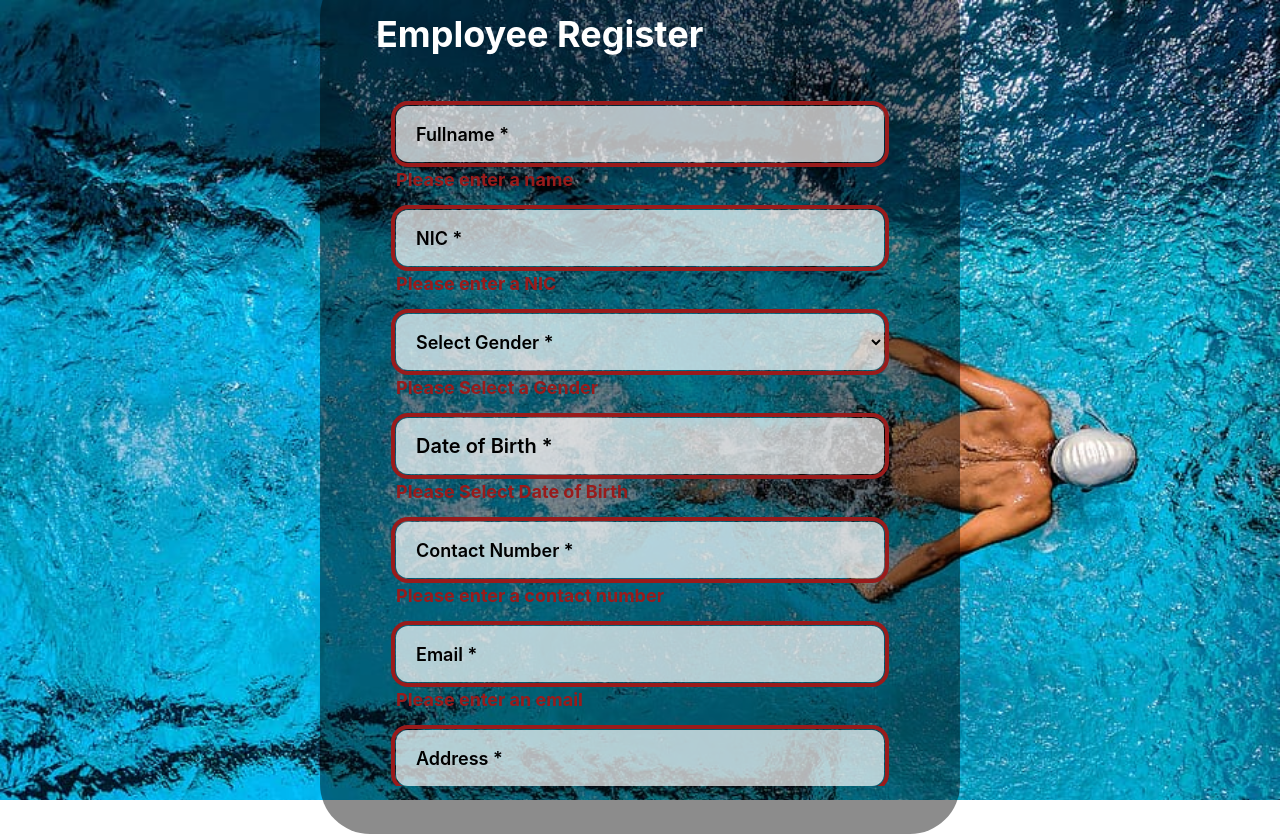
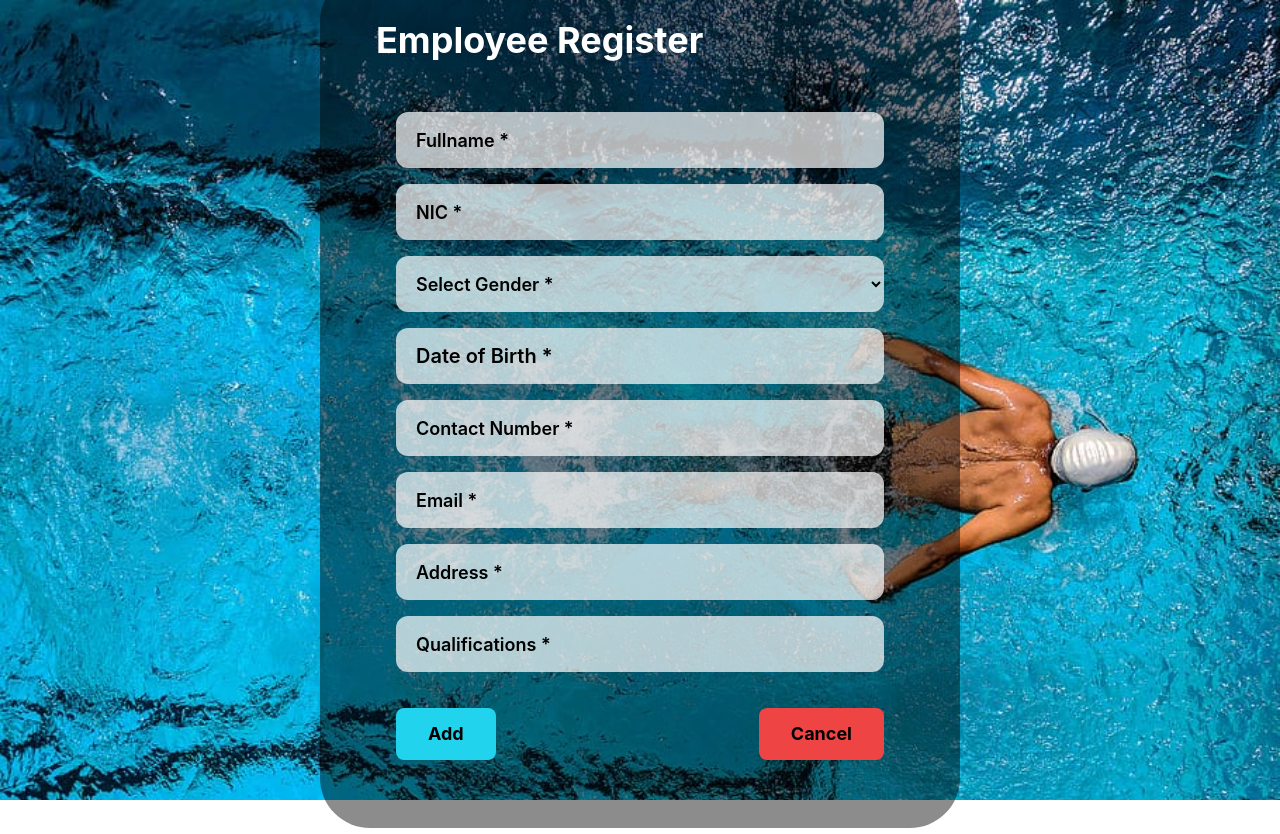
Before and after one commit to IT22148254/MLB_WD_ITP24_B3_13, a React (Create React App) app in the folder Frontend/: page /add in a window 1280 px wide. Built offline with nearby package versions, Linux system fonts and the light colour scheme.

Commit message:
Update search input styling in EmployeeSummary component

```diff
--- a/Frontend/src/components/EmployeeRegisterForm.jsx
+++ b/Frontend/src/components/EmployeeRegisterForm.jsx
@@ -30,39 +30,79 @@ const EmployeeRegisterForm = () => {
 
   const handleFullNameChange = (e) => {
     setFullName(e.target.value);
+    setFullNameError("");
   };
 
   const handleNicChange = (e) => {
     setNic(e.target.value);
+    setNicError("");
   };
 
   const handleGenderChange = (e) => {
     setGender(e.target.value);
+    setGenderError("");
   };
 
   const handleDobChange = (value) => {
     setDob(value);
+    setDobError("");
   };
 
   const handleContactNoChange = (e) => {
     setContactNo(e.target.value);
+    setContactNoError("");
   };
 
   const handleEmailChange = (e) => {
     setEmail(e.target.value);
+    setEmailError("");
   };
 
   const handleAddressChange = (e) => {
     setAddress(e.target.value);
+    setAddressError("");
   };
 
   const handleQualificationsChange = (e) => {
     setQualifications(e.target.value);
+    setQualificationsError("");
   };
 
   const handleAddClick = async () => {
     const emailRegex = /^[^\s@]+@[^\s@]+\.[^\s@]+$/;
     const contactNoRegex = /^\d{10}$/;
+
+    if (!fullName) {
+      setFullNameError("Please enter a name");
+    }
+
+    if (!nic) {
+      setNicError("Please enter a NIC");
+    }
+
+    if (!gender) {
+      setGenderError("Please select a gender");
+    }
+
+    if (!dob) {
+      setDobError("Please select a date of birth");
+    }
+
+    if (!contactNo) {
+      setContactNoError("Please enter a contact number");
+    }
+
+    if (!email) {
+      setEmailError("Please enter an email");
+    }
+
+    if (!address) {
+      setAddressError("Please enter an address");
+    }
+
+    if (!qualifications) {
+      setQualificationsError("Please enter qualifications");
+    }
 
     if (
       !fullName ||
@@ -156,34 +196,43 @@ const EmployeeRegisterForm = () => {
         <div className={inputContainerStyle}>
           <input
             className={
-              inputStyle + " outline outline-4 outline-red-800 outline-offset-1"
+              inputStyle +
+              (fullNameError &&
+                " outline outline-4 outline-red-800 outline-offset-1")
             }
             placeholder="Fullname *"
             value={fullName}
             onChange={handleFullNameChange}
           />
         </div>
-        <p className="text-red-800 font-bold text-lg">Please enter a name</p>
+        {fullNameError && (
+          <p className="text-red-800 font-bold text-lg">{fullNameError}</p>
+        )}
       </div>
       <div className="flex flex-col gap-y-1">
         <div className={inputContainerStyle}>
           <input
             className={
-              inputStyle + " outline outline-4 outline-red-800 outline-offset-1"
+              inputStyle +
+              (nicError &&
+                " outline outline-4 outline-red-800 outline-offset-1")
             }
             placeholder="NIC *"
             value={nic}
             onChange={handleNicChange}
           />
         </div>
-        <p className="text-red-800 font-bold text-lg">Please enter a NIC</p>
+        {nicError && (
+          <p className="text-red-800 font-bold text-lg">{nicError}</p>
+        )}
       </div>
       <div className="flex flex-col gap-y-1">
         <div className={inputContainerStyle}>
           <select
             className={
               "w-full bg-transparent h-14 rounded-xl text-black font-semibold text-lg pl-4 " +
-              "outline outline-4 outline-red-800 outline-offset-1"
+              (genderError &&
+                "outline outline-4 outline-red-800 outline-offset-1")
             }
             value={gender}
             onChange={handleGenderChange}
@@ -195,13 +244,16 @@ const EmployeeRegisterForm = () => {
             <option value="Female">Female</option>
           </select>
         </div>
-        <p className="text-red-800 font-bold text-lg">Please Select a Gender</p>
+        {genderError && (
+          <p className="text-red-800 font-bold text-lg">{genderError}</p>
+        )}
       </div>
       <div className="flex flex-col gap-y-1">
         <div
           className={
             inputContainerStyle +
-            " relative select-none outline outline-4 outline-red-800 outline-offset-1"
+            " relative select-none " +
+            (dobError && "outline outline-4 outline-red-800 outline-offset-1")
           }
         >
           <p
@@ -233,67 +285,79 @@ const EmployeeRegisterForm = () => {
             <Calendar onChange={handleDobChange} value={dob} />
           </div>
         </div>
-        <p className="text-red-800 font-bold text-lg">
-          Please Select Date of Birth
-        </p>
+        {dobError && (
+          <p className="text-red-800 font-bold text-lg">{dobError}</p>
+        )}
       </div>
       <div className="flex flex-col gap-y-1">
         <div className={inputContainerStyle}>
           <input
             className={
-              inputStyle + " outline outline-4 outline-red-800 outline-offset-1"
+              inputStyle +
+              (contactNoError &&
+                " outline outline-4 outline-red-800 outline-offset-1")
             }
             placeholder="Contact Number *"
             value={contactNo}
             onChange={handleContactNoChange}
           />
         </div>
-        <p className="text-red-800 font-bold text-lg">
-          Please enter a contact number
-        </p>
+        {contactNoError && (
+          <p className="text-red-800 font-bold text-lg">{contactNoError}</p>
+        )}
       </div>
       <div className="flex flex-col gap-y-1">
         <div className={inputContainerStyle}>
           <input
             className={
-              inputStyle + " outline outline-4 outline-red-800 outline-offset-1"
+              inputStyle +
+              (emailError &&
+                " outline outline-4 outline-red-800 outline-offset-1")
             }
             placeholder="Email *"
             value={email}
             onChange={handleEmailChange}
           />
         </div>
-        <p className="text-red-800 font-bold text-lg">Please enter an email</p>
+        {emailError && (
+          <p className="text-red-800 font-bold text-lg">{emailError}</p>
+        )}
       </div>
       <div className="flex flex-col gap-y-1">
         <div className={inputContainerStyle}>
           <input
             className={
-              inputStyle + " outline outline-4 outline-red-800 outline-offset-1"
+              inputStyle +
+              (addressError &&
+                " outline outline-4 outline-red-800 outline-offset-1")
             }
             placeholder="Address *"
             value={address}
             onChange={handleAddressChange}
           />
         </div>
-        <p className="text-red-800 font-bold text-lg">
-          Please enter an address
-        </p>
+        {addressError && (
+          <p className="text-red-800 font-bold text-lg">{addressError}</p>
+        )}
       </div>
       <div className="flex flex-col gap-y-1">
         <div className={inputContainerStyle}>
           <input
             className={
-              inputStyle + " outline outline-4 outline-red-800 outline-offset-1"
+              inputStyle +
+              (qualificationsError &&
+                " outline outline-4 outline-red-800 outline-offset-1")
             }
             placeholder="Qualifications *"
             value={qualifications}
             onChange={handleQualificationsChange}
           />
         </div>
-        <p className="text-red-800 font-bold text-lg">
-          Please enter qualifications
-        </p>
+        {qualificationsError && (
+          <p className="text-red-800 font-bold text-lg">
+            {qualificationsError}
+          </p>
+        )}
       </div>
       <div className="flex justify-between mt-5">
         <button
```
